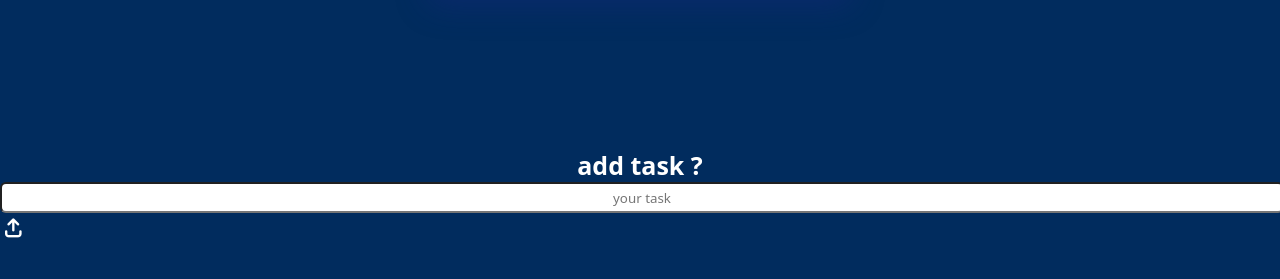
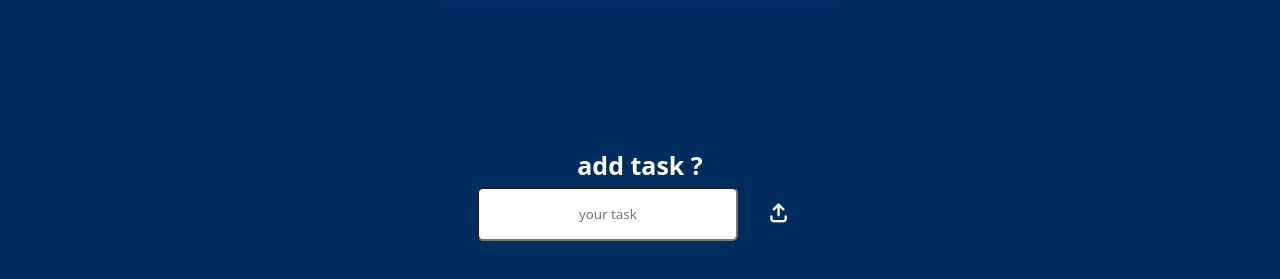
Before and after one commit to gufranHaciakil/to-do-list2, a plain HTML site: page index.html in a window 1280 px wide. Shown: the part 149-428 px from the top of the page. Drawn offline with Linux system fonts and the light colour scheme.

Commit message:
new changes

```diff
--- a/css/style.css
+++ b/css/style.css
@@ -79,15 +79,10 @@ h1 {
   text-align: center;
 }
 
-form {
-  text-align: center;
-  margin-top: 15px;
-  margin: 15px auto;
-  width: 30%;
-}
-
 button {
   all: unset;
+  cursor: pointer;
+  padding: 1rem;
 }
 
 .fa-arrow-up-from-bracket {
@@ -97,12 +92,22 @@ button {
   top: 5px;
   margin-left: 5px;
 }
+.flexx {
+  display: flex;
+  gap: 1rem;
+  width: 100%;
+  justify-content: center;
+}
 
+.inputDiv {
+  width: 20%;
+}
 input {
   font-family: system-ui;
   text-align: center;
-  width: 100%;
-  height: 27px;
+  margin-top: 5px;
+  padding: 1rem;
+  max-width: 17rem;
   border-radius: 6px;
 }
 
@@ -133,35 +138,42 @@ input {
   text-decoration-style: wavy;
 }
 
-.icon{
+.icon {
   display: flex;
   gap: 0.5rem;
   align-items: center;
 }
 
-
 @media only screen and (max-width: 700px) {
-  .task{
+  .task {
     width: 70%;
   }
-  form{
+  input {
+    width: 88%;
+  }
+  .inputDiv{
     width: 60%;
   }
-
 }
 @media only screen and (min-width: 750px) {
-  .task{
+  .task {
     width: 50%;
   }
-  form{
-    width: 70%;
+  input {
+    width: 80%;
+  }
+  .inputDiv{
+    width: 45%;
   }
 }
 @media only screen and (min-width: 800px) {
-  .task{
+  .task {
     width: 30%;
   }
-  form{
-    width: 25%;
+  input {
+    width: 88%;
+  }
+  .inputDiv{
+    width: 20%;
   }
 }
--- a/index.html
+++ b/index.html
@@ -1,6 +1,5 @@
 <!DOCTYPE html>
 <html lang="en">
-
   <head>
     <meta charset="UTF-8" />
     <meta http-equiv="X-UA-Compatible" content="IE=edge" />
@@ -28,10 +27,18 @@
         </div>
       </div>
     </div>
+    <h2 class="haa" lang="ar">add task ?</h2>
 
-  <h2 class="haa" lang="ar"> add task ? </h2>
+   <div class="flexx">
+     <div class="inputDiv">
        <input type="text" placeholder="your task" id="input" />
-    <button><i class="fa-solid fa-arrow-up-from-bracket"></i></button>
+     </div>
+     <div>
+       <button id="button">
+         <i class="fa-solid fa-arrow-up-from-bracket"></i>
+       </button>
+     </div>
+   </div>
+
   </body>
-
 </html>
--- a/main.js
+++ b/main.js
@@ -1,8 +1,8 @@
-const button = document.querySelector("button");
 const input = document.querySelector("input");
 const cont = document.getElementById("cont");
 const form = document.querySelector("form");
 const mytask = document.getElementById("mytask");
+const button = document.getElementById("button");
 
 console.log(cont);
 
@@ -49,7 +49,7 @@ cont.addEventListener("click", (event) => {
   }
 });
 
-form.addEventListener("submit", (event) => {
+button.addEventListener("click", (event) => {
   event.preventDefault();
   const taskk = `
         <div class="task" id="mytask">
```
Lines whose indentation alone changed are shown as unchanged.
